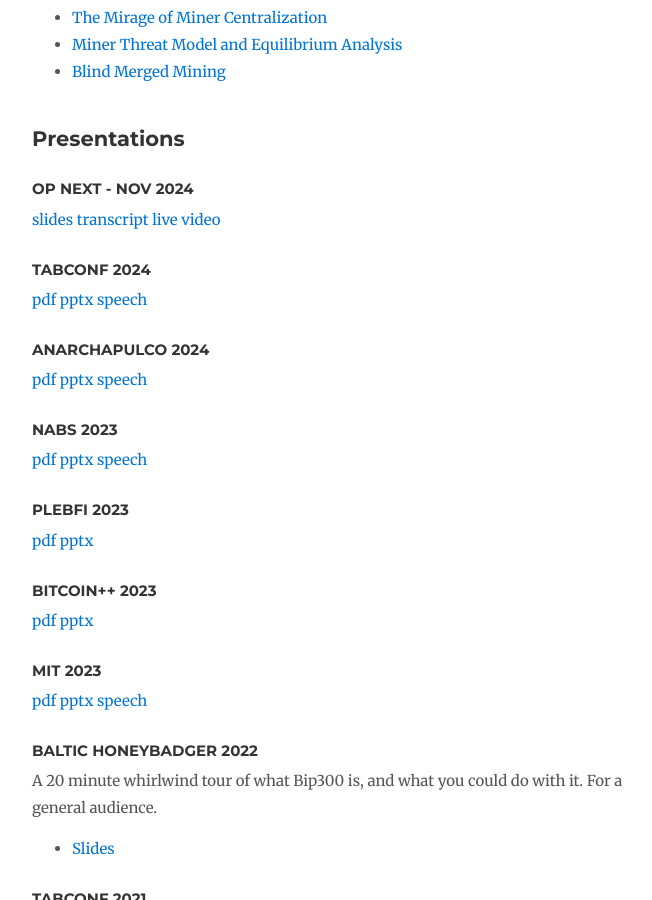
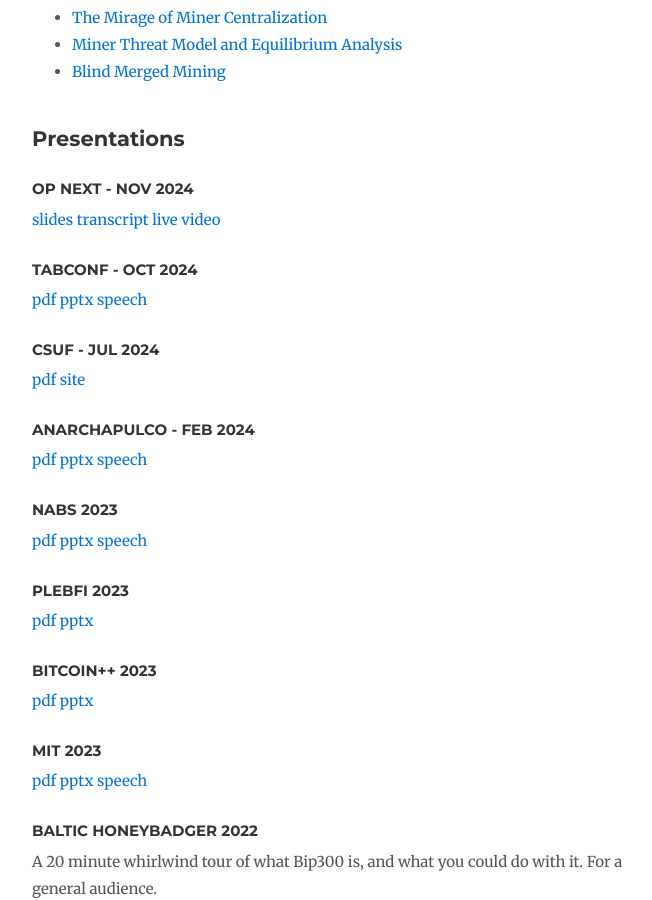
Before and after one commit to drivechain-project/drivechain.info, a Jekyll site: the page built from literature/index.md, in a window 1280 px wide and 900 px high, scrolled down 701 px. Shown: the whole window, without its empty margins (138-790 px from the left). Built offline with Jekyll 4.4.1, drawn with Linux system fonts in a browser that asks for light colours; our own code applies the rules of GitHub Pages for plain Markdown files; comment, search, counter and statistics services are not loaded.

Commit message:
add CUSF

```diff
--- a/literature/index.md
+++ b/literature/index.md
@@ -39,14 +39,20 @@
 [live video](https://www.youtube.com/watch?v=ImUCulfr1cE)
 
 
-### TabConf 2024
+### TabConf - Oct 2024
 
 [pdf](https://www.drivechain.info/media/slides/tab-2024.pdf)
 [pptx](https://www.drivechain.info/media/slides/tab-2024.pptx)
 [speech](https://www.drivechain.info/media/slides/tabconf-2024-speech.pdf)
 
 
-### Anarchapulco 2024
+### CSUF - Jul 2024
+
+[pdf](https://www.drivechain.info/literature/cusf.pdf)
+[site](https://bip300cusf.com/)
+
+
+### Anarchapulco - Feb 2024
 
 [pdf](https://www.drivechain.info/media/slides/ap-2024.pdf)
 [pptx](https://www.drivechain.info/media/slides/ap-2024.pptx)
```
Also changed, not shown: 2 other files.
